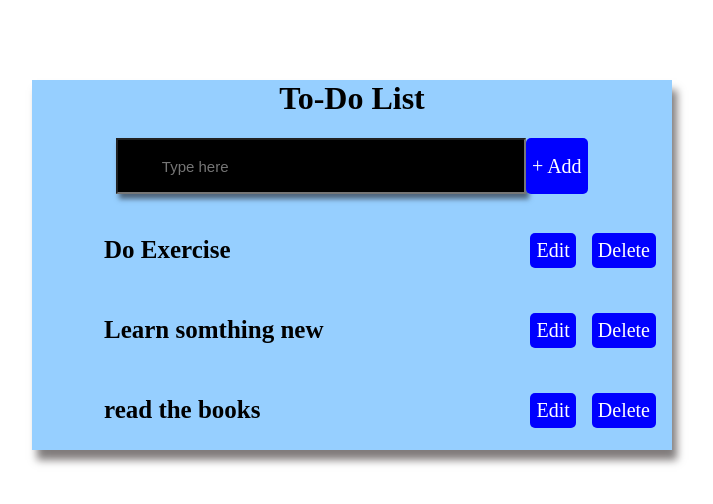
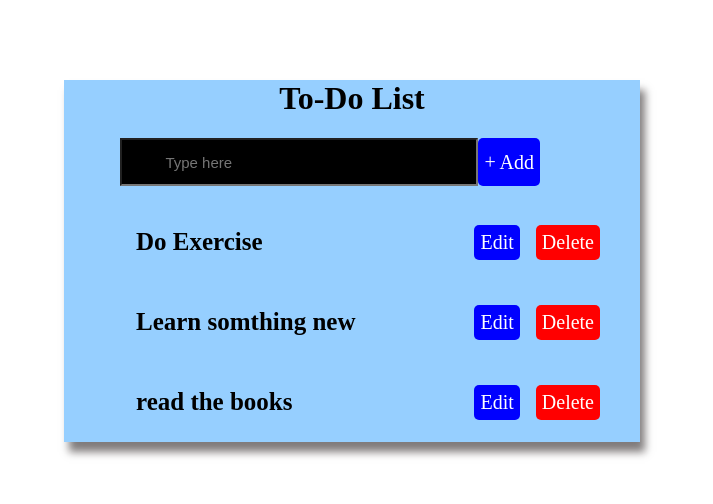
Before and after one commit to hsweetlin/hello-world, a React (Create React App) app: page / in a window 1280 px wide. Shown: the top 504 px of the page, without its empty margins (288-1001 px from the left). Built offline with nearby package versions, Linux system fonts and the light colour scheme.

Commit message:
update the new styles

```diff
--- a/src/components/Todo/styles.css
+++ b/src/components/Todo/styles.css
@@ -1,7 +1,7 @@
 #div1{
     font-family: 'Times New Roman';
     background-color: rgba(0, 140, 255, 0.411);
-    width:50vw;
+    width:45vw;
 margin:auto;
 margin-top:5rem;
 box-shadow: 5px 10px 8px rgba(14, 5, 5, 0.521);
@@ -16,16 +16,19 @@ h1 {
 
 display: flex;
 justify-content: center;
-width:50vw;
+width:40vw;
+/* background-color: yellow; */
+margin-left:10px;
 }
 
 #input1 {
-    width:32vw;
-    height:7vh;
+    width:70%;
+    height:6vh;
     background-color: black;
     color: white;
     font-size: 15px;
-    box-shadow: 3px 5px 5px rgba(14, 5, 5, 0.521);
+    /* box-shadow: 3px 5px 5px rgba(14, 5, 5, 0.521); */
+/* margin-right:3rem; */
 }
 
 #add{
@@ -76,7 +79,7 @@ button {
     font-size: 20px;
     font-family: 'Times New Roman';
     color:white;
-    background: linear-gradient(blue, purple);
+    background-color:green ;
     border: none;
     border-radius: 5px;
     padding:6px;
@@ -91,5 +94,6 @@ margin:1rem;
 
 .delete{
 float:right;
-margin-right: 1rem;
+margin-right: 2.5rem;
+background-color: red;
 }
```
